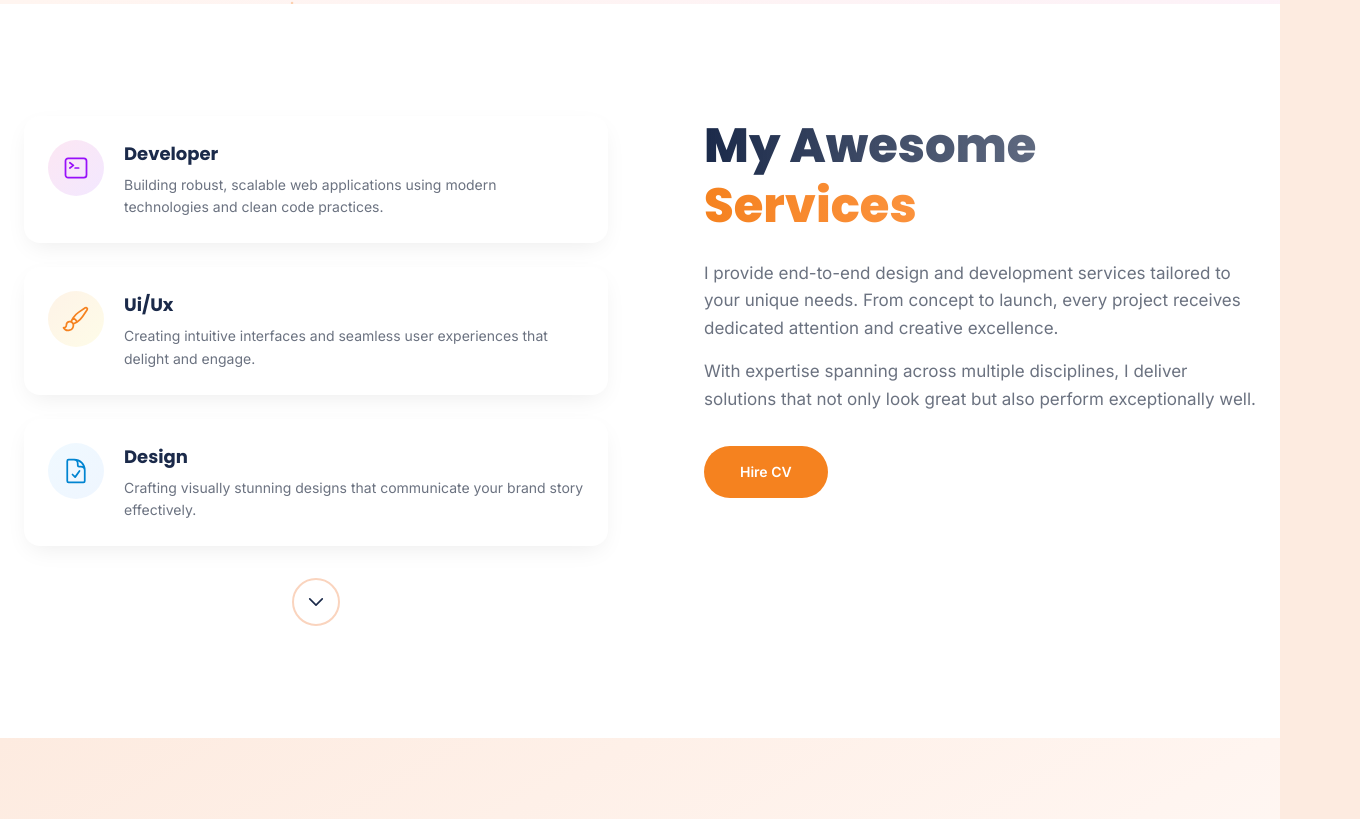
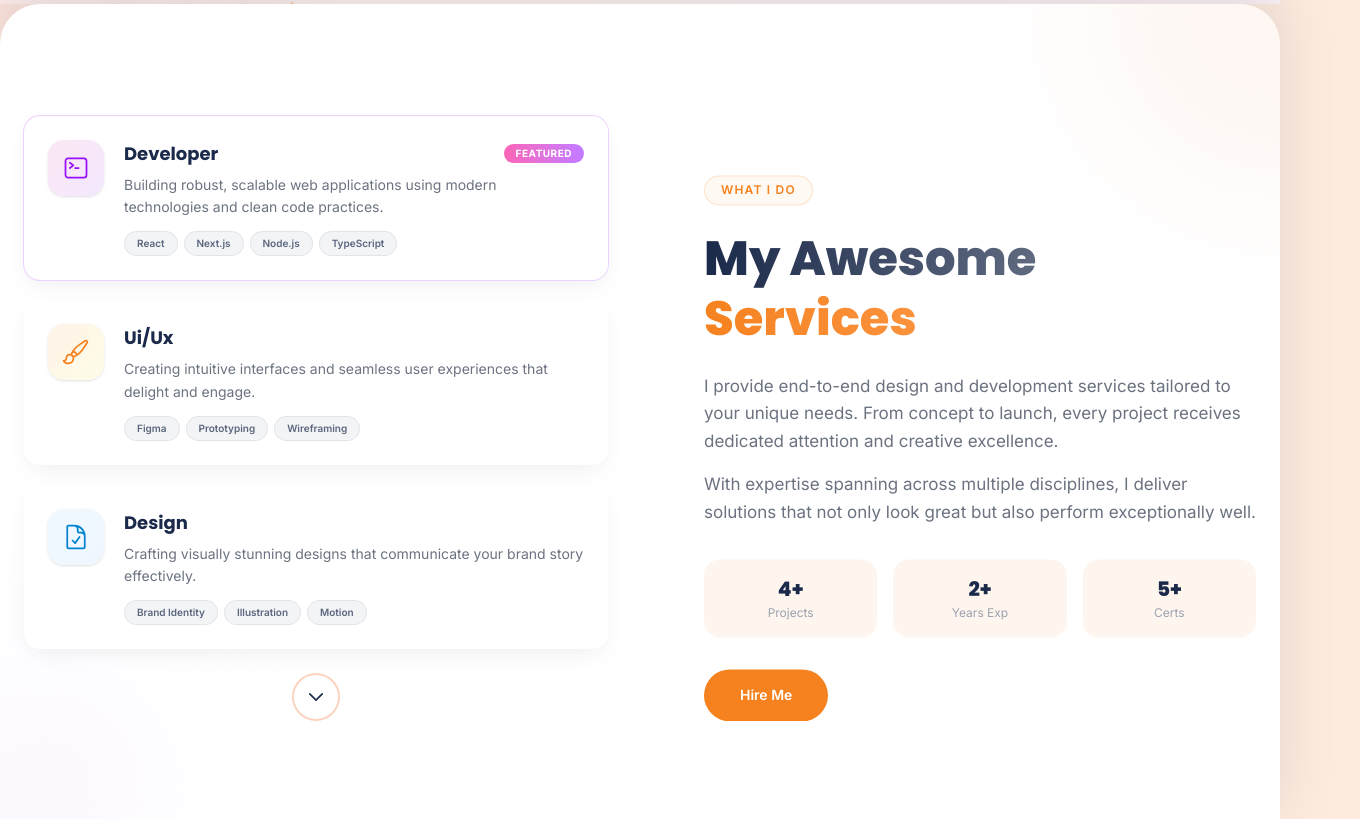
Before and after one commit to mridho24/portofolio, a Next.js app: page / in a window 1280 px wide. Shown: the part 861-1680 px from the top of the page, 1360 px wide, since content can reach past the window. Built offline with nearby package versions, Linux system fonts and the light colour scheme.

Commit message:
feat: update services section

```diff
--- a/components/sections/ServicesSection.tsx
+++ b/components/sections/ServicesSection.tsx
@@ -2,64 +2,115 @@
 
 import { Button } from "@/components/ui/Button"
 
+const services = [
+  {
+    icon: (
+      <svg className="h-7 w-7 text-purple-600" fill="none" viewBox="0 0 24 24" stroke="currentColor" strokeWidth={1.5}>
+        <path strokeLinecap="round" strokeLinejoin="round" d="M6.75 7.5l3 2.25-3 2.25m4.5 0h3m-9 8.25h13.5A2.25 2.25 0 0021 18V6a2.25 2.25 0 00-2.25-2.25H5.25A2.25 2.25 0 003 6v12a2.25 2.25 0 002.25 2.25z" />
+      </svg>
+    ),
+    iconBg: "from-pink-100 to-purple-100",
+    highlighted: true,
+    title: "Developer",
+    desc: "Building robust, scalable web applications using modern technologies and clean code practices.",
+    tags: ["React", "Next.js", "Node.js", "TypeScript"],
+  },
+  {
+    icon: (
+      <svg className="h-7 w-7 text-orange" fill="none" viewBox="0 0 24 24" stroke="currentColor" strokeWidth={1.5}>
+        <path strokeLinecap="round" strokeLinejoin="round" d="M9.53 16.122a3 3 0 00-5.78 1.128 2.25 2.25 0 01-2.4 2.245 4.5 4.5 0 008.4-2.245c0-.399-.078-.78-.22-1.128zm0 0a15.998 15.998 0 003.388-1.62m-5.043-.025a15.994 15.994 0 011.622-3.395m3.42 3.42a15.995 15.995 0 004.764-4.648l3.876-5.814a1.151 1.151 0 00-1.597-1.597L14.146 6.32a15.996 15.996 0 00-4.649 4.763m3.42 3.42a6.776 6.776 0 00-3.42-3.42" />
+      </svg>
+    ),
+    iconBg: "from-orange-50 to-yellow-50",
+    highlighted: false,
+    title: "Ui/Ux",
+    desc: "Creating intuitive interfaces and seamless user experiences that delight and engage.",
+    tags: ["Figma", "Prototyping", "Wireframing"],
+  },
+  {
+    icon: (
+      <svg className="h-7 w-7 text-sky-600" fill="none" viewBox="0 0 24 24" stroke="currentColor" strokeWidth={1.5}>
+        <path strokeLinecap="round" strokeLinejoin="round" d="M10.125 2.25h-4.5c-.621 0-1.125.504-1.125 1.125v17.25c0 .621.504 1.125 1.125 1.125h12.75c.621 0 1.125-.504 1.125-1.125v-9M10.125 2.25h.375a9 9 0 019 9v.375M10.125 2.25A3.375 3.375 0 0113.5 5.625v1.5c0 .621.504 1.125 1.125 1.125h1.5a3.375 3.375 0 013.375 3.375M9 15l2.25 2.25L15 12" />
+      </svg>
+    ),
+    iconBg: "from-sky-50 to-blue-50",
+    highlighted: false,
+    title: "Design",
+    desc: "Crafting visually stunning designs that communicate your brand story effectively.",
+    tags: ["Brand Identity", "Illustration", "Motion"],
+  },
+]
+
 export function ServicesSection() {
   return (
-    <section id="services" className="py-28 bg-white">
-      <div className="mx-auto w-full max-w-[1280px] px-6">
+    <section
+      id="services"
+      className={[
+        "services-section",
+        "relative z-[10]",           // ★ higher z-index so it slides OVER the hero
+        "py-28 bg-white",
+        /* Rounded top corners = "blanket" leading edge */
+        "rounded-t-[40px]",
+        /* Shadow at the top edge reinforces the blanket feel */
+        "shadow-[0_-24px_60px_rgba(0,0,0,0.10)]",
+        "overflow-hidden",
+      ].join(" ")}
+    >
+      {/* Subtle background decoration */}
+      <div className="absolute top-0 right-0 w-96 h-96 rounded-full bg-peach/40 blur-3xl pointer-events-none -translate-y-1/2 translate-x-1/2" />
+      <div className="absolute bottom-0 left-0 w-64 h-64 rounded-full bg-purple-100/30 blur-3xl pointer-events-none translate-y-1/3 -translate-x-1/3" />
+
+      <div className="relative mx-auto w-full max-w-[1280px] px-6">
         <div className="grid grid-cols-1 lg:grid-cols-2 gap-16 items-start">
-          <div className="space-y-6">
-            <div className="relative rounded-2xl bg-white p-6 shadow-card transition-all duration-300 hover:-translate-y-1 hover:shadow-card-hover">
-              <div className="absolute inset-0 rounded-2xl bg-gradient-to-r from-pink-300 via-purple-300 to-pink-200 p-[1.5px] -z-10" />
-              <div className="absolute inset-0 rounded-2xl bg-white -z-10" />
-              <div className="flex items-start gap-5">
-                <div className="flex h-14 w-14 shrink-0 items-center justify-center rounded-full bg-gradient-to-br from-pink-100 to-purple-100">
-                  <svg className="h-7 w-7 text-purple-600" fill="none" viewBox="0 0 24 24" stroke="currentColor" strokeWidth={1.5}>
-                    <path strokeLinecap="round" strokeLinejoin="round" d="M6.75 7.5l3 2.25-3 2.25m4.5 0h3m-9 8.25h13.5A2.25 2.25 0 0021 18V6a2.25 2.25 0 00-2.25-2.25H5.25A2.25 2.25 0 003 6v12a2.25 2.25 0 002.25 2.25z" />
-                  </svg>
-                </div>
-                <div>
-                  <h3 className="text-lg font-bold text-navy font-heading">Developer</h3>
-                  <p className="mt-1.5 text-sm text-body leading-relaxed">
-                    Building robust, scalable web applications using modern technologies and clean code practices.
-                  </p>
+
+          {/* ── Left column: Service cards ── */}
+          <div className="space-y-5">
+            {services.map((s) => (
+              <div
+                key={s.title}
+                className={`service-card relative rounded-2xl bg-white p-6 shadow-card transition-all duration-300 hover:-translate-y-1.5 hover:shadow-card-hover ${
+                  s.highlighted ? "ring-1 ring-purple-200" : ""
+                }`}
+              >
+                {s.highlighted && (
+                  <>
+                    <div className="absolute inset-0 rounded-2xl bg-gradient-to-r from-pink-300 via-purple-300 to-pink-200 p-[1.5px] -z-10" />
+                    <div className="absolute inset-0 rounded-2xl bg-white -z-10" />
+                  </>
+                )}
+
+                <div className="flex items-start gap-5">
+                  <div className={`flex h-14 w-14 shrink-0 items-center justify-center rounded-2xl bg-gradient-to-br ${s.iconBg} shadow-sm`}>
+                    {s.icon}
+                  </div>
+                  <div className="flex-1">
+                    <div className="flex items-center justify-between mb-1.5">
+                      <h3 className="text-lg font-bold text-navy font-heading">{s.title}</h3>
+                      {s.highlighted && (
+                        <span className="rounded-full bg-gradient-to-r from-pink-400 to-purple-400 px-3 py-0.5 text-[10px] font-bold text-white uppercase tracking-wider">
+                          Featured
+                        </span>
+                      )}
+                    </div>
+                    <p className="text-sm text-body leading-relaxed mb-3">{s.desc}</p>
+                    <div className="flex flex-wrap gap-1.5">
+                      {s.tags.map((tag) => (
+                        <span
+                          key={tag}
+                          className="service-skill-tag rounded-full bg-navy/5 px-3 py-1 text-[10px] font-semibold text-navy/70 border border-navy/8"
+                        >
+                          {tag}
+                        </span>
+                      ))}
+                    </div>
+                  </div>
                 </div>
               </div>
-            </div>
+            ))}
 
-            <div className="rounded-2xl bg-white p-6 shadow-card transition-all duration-300 hover:-translate-y-1 hover:shadow-card-hover">
-              <div className="flex items-start gap-5">
-                <div className="flex h-14 w-14 shrink-0 items-center justify-center rounded-full bg-gradient-to-br from-orange-50 to-yellow-50">
-                  <svg className="h-7 w-7 text-orange" fill="none" viewBox="0 0 24 24" stroke="currentColor" strokeWidth={1.5}>
-                    <path strokeLinecap="round" strokeLinejoin="round" d="M9.53 16.122a3 3 0 00-5.78 1.128 2.25 2.25 0 01-2.4 2.245 4.5 4.5 0 008.4-2.245c0-.399-.078-.78-.22-1.128zm0 0a15.998 15.998 0 003.388-1.62m-5.043-.025a15.994 15.994 0 011.622-3.395m3.42 3.42a15.995 15.995 0 004.764-4.648l3.876-5.814a1.151 1.151 0 00-1.597-1.597L14.146 6.32a15.996 15.996 0 00-4.649 4.763m3.42 3.42a6.776 6.776 0 00-3.42-3.42" />
-                  </svg>
-                </div>
-                <div>
-                  <h3 className="text-lg font-bold text-navy font-heading">Ui/Ux</h3>
-                  <p className="mt-1.5 text-sm text-body leading-relaxed">
-                    Creating intuitive interfaces and seamless user experiences that delight and engage.
-                  </p>
-                </div>
-              </div>
-            </div>
-
-            <div className="rounded-2xl bg-white p-6 shadow-card transition-all duration-300 hover:-translate-y-1 hover:shadow-card-hover">
-              <div className="flex items-start gap-5">
-                <div className="flex h-14 w-14 shrink-0 items-center justify-center rounded-full bg-gradient-to-br from-sky-50 to-blue-50">
-                  <svg className="h-7 w-7 text-sky-600" fill="none" viewBox="0 0 24 24" stroke="currentColor" strokeWidth={1.5}>
-                    <path strokeLinecap="round" strokeLinejoin="round" d="M10.125 2.25h-4.5c-.621 0-1.125.504-1.125 1.125v17.25c0 .621.504 1.125 1.125 1.125h12.75c.621 0 1.125-.504 1.125-1.125v-9M10.125 2.25h.375a9 9 0 019 9v.375M10.125 2.25A3.375 3.375 0 0113.5 5.625v1.5c0 .621.504 1.125 1.125 1.125h1.5a3.375 3.375 0 013.375 3.375M9 15l2.25 2.25L15 12" />
-                  </svg>
-                </div>
-                <div>
-                  <h3 className="text-lg font-bold text-navy font-heading">Design</h3>
-                  <p className="mt-1.5 text-sm text-body leading-relaxed">
-                    Crafting visually stunning designs that communicate your brand story effectively.
-                  </p>
-                </div>
-              </div>
-            </div>
-
-            <div className="flex justify-center pt-2">
-              <div className="flex h-12 w-12 cursor-pointer items-center justify-center rounded-full border-2 border-peach-300 text-navy transition-all duration-300 hover:border-orange hover:text-orange hover:scale-105">
+            {/* Down arrow indicator */}
+            <div className="flex justify-center pt-1">
+              <div className="flex h-12 w-12 cursor-pointer items-center justify-center rounded-full border-2 border-peach-300 text-navy transition-all duration-300 hover:border-orange hover:text-orange hover:scale-110 hover:shadow-md">
                 <svg className="h-5 w-5" fill="none" viewBox="0 0 24 24" stroke="currentColor" strokeWidth={2}>
                   <path strokeLinecap="round" strokeLinejoin="round" d="M19.5 8.25l-7.5 7.5-7.5-7.5" />
                 </svg>
@@ -67,8 +118,12 @@ export function ServicesSection() {
             </div>
           </div>
 
-          <div className="lg:pl-8">
-            <h2 className="text-4xl md:text-5xl font-extrabold leading-tight font-heading">
+          {/* ── Right column: Heading + CTA ── */}
+          <div className="lg:pl-8 lg:sticky lg:top-32">
+            <span className="mb-4 inline-flex items-center gap-2 rounded-full border border-orange/20 bg-orange/5 px-4 py-1.5 text-xs font-semibold text-orange uppercase tracking-widest">
+              What I Do
+            </span>
+            <h2 className="services-heading text-4xl md:text-5xl font-extrabold leading-tight font-heading mt-2">
               <span className="bg-gradient-to-r from-navy to-navy/70 bg-clip-text text-transparent">
                 My Awesome
               </span>{" "}
@@ -76,7 +131,8 @@ export function ServicesSection() {
                 Services
               </span>
             </h2>
-            <div className="mt-6 space-y-4 text-[17px] text-body leading-relaxed">
+
+            <div className="services-text mt-6 space-y-4 text-[17px] text-body leading-relaxed">
               <p>
                 I provide end-to-end design and development services
                 tailored to your unique needs. From concept to launch,
@@ -89,10 +145,28 @@ export function ServicesSection() {
                 perform exceptionally well.
               </p>
             </div>
-            <Button href="#contact" className="mt-8">
-              Hire CV
-            </Button>
+
+            {/* Mini stats */}
+            <div className="mt-8 grid grid-cols-3 gap-4">
+              {[
+                { num: "4+", label: "Projects" },
+                { num: "2+", label: "Years Exp" },
+                { num: "5+", label: "Certs" },
+              ].map((s) => (
+                <div key={s.label} className="rounded-2xl bg-peach/50 p-4 text-center">
+                  <p className="text-xl font-extrabold text-navy font-heading">{s.num}</p>
+                  <p className="text-xs text-muted mt-0.5">{s.label}</p>
+                </div>
+              ))}
+            </div>
+
+            <div className="services-cta">
+              <Button href="#contact" className="mt-8">
+                Hire Me
+              </Button>
+            </div>
           </div>
+
         </div>
       </div>
     </section>
```
